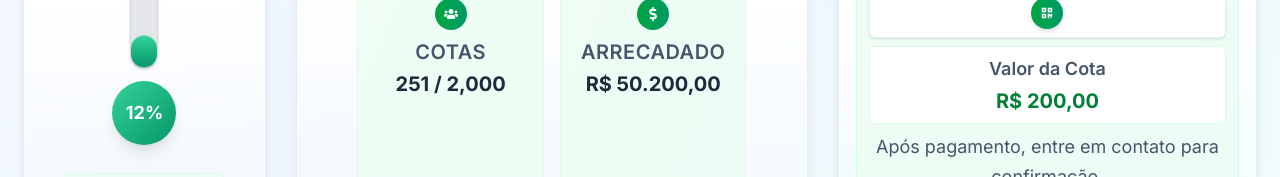
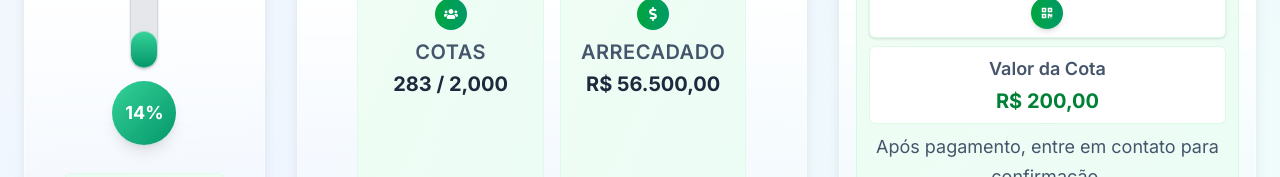
Before and after one commit to MoisesE2/Termometro-ipf, a Next.js app: page / in a window 1280 px wide. Shown: the part 713-890 px from the top of the page. Built offline with nearby package versions, Linux system fonts and the light colour scheme.

Commit message:
novo valor

```diff
--- a/src/app/admin/cotas/gerenciar-meta/page.tsx
+++ b/src/app/admin/cotas/gerenciar-meta/page.tsx
@@ -13,10 +13,10 @@ export default function GestaoMetaPage() {
   useEffect(() => {
     const mockMeta: Meta = {
       metaValor: 1200000,
-      valorArrecadado: 50200, // Atualizado para R$ 50.200,00 - 251 cotas
-      cotasArrecadadas: 251, // 50200 / 200 = 251 cotas
+      valorArrecadado: 56500, // Atualizado para R$ 56.500,00 - 282,5 cotas
+      cotasArrecadadas: 282.5, // 56500 / 200 = 282,5 cotas
       cotasTotal: 6000,
-      porcentagemAlcancada: (50200 / 1200000) * 100, // 4.18%
+      porcentagemAlcancada: (56500 / 1200000) * 100, // 4.71%
       ultimaAtualizacao: new Date().toISOString(),
     };
     setMeta(mockMeta);
--- a/src/app/page.tsx
+++ b/src/app/page.tsx
@@ -15,7 +15,7 @@ export default function Home() {
 
   // Constantes gerais
   const valorCota = 200;
-  const valorArrecadado = 50200; // R$ 50.200,00 (valor atual) - 251 cotas
+  const valorArrecadado = 56500; // R$ 56.500,00 (valor atual) - 282,5 cotas
   const cotasArrecadadas = Math.ceil(valorArrecadado / valorCota);
 
   // Metas por etapa
```
